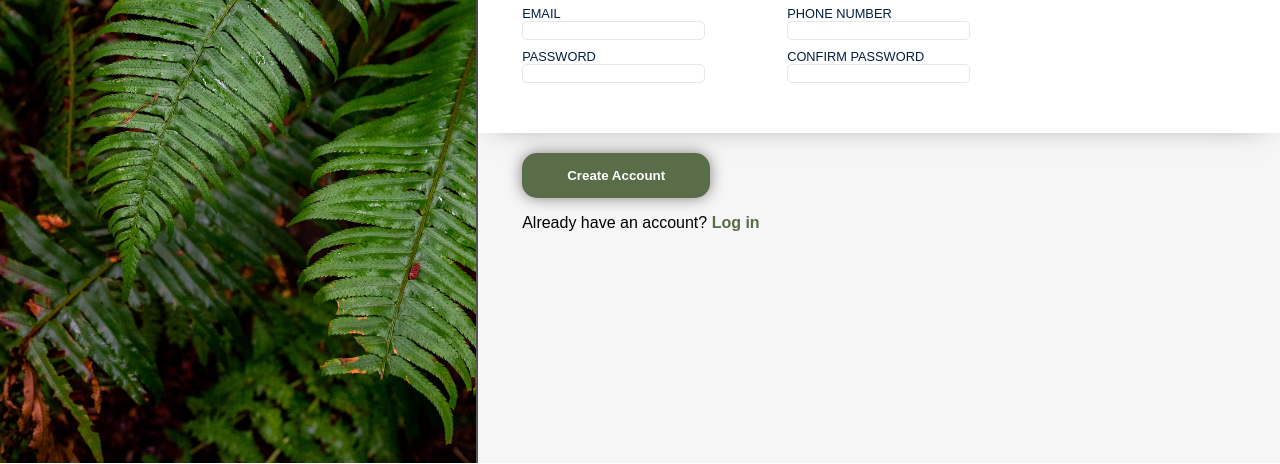
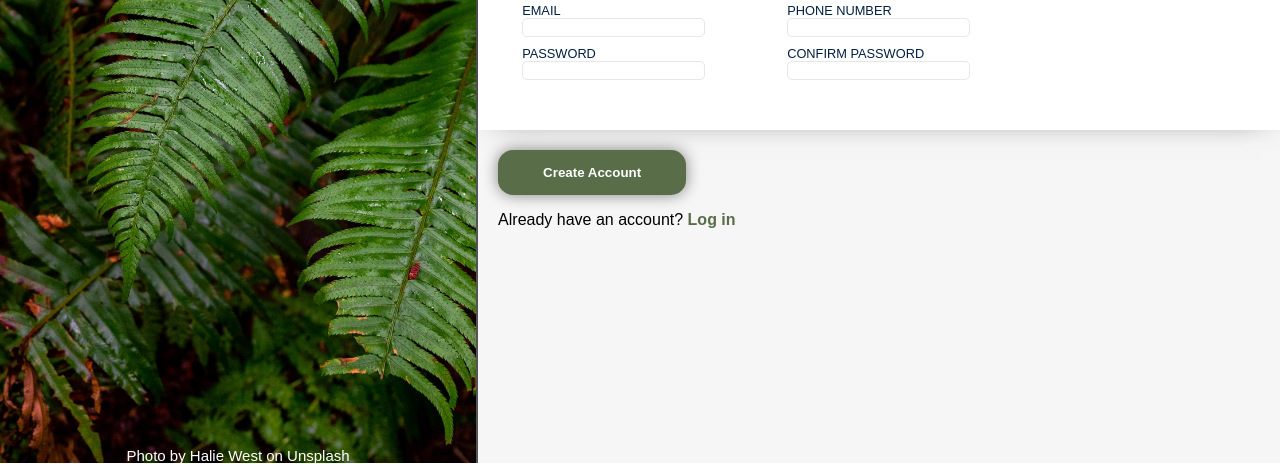
Before and after one commit to MiseryFell/sign-up-form, a plain HTML site: page index.html in a window 1280 px wide. Shown: the part 337-801 px from the top of the page. Drawn offline with Linux system fonts and the light colour scheme.

Commit message:
added photo credit

```diff
--- a/index.html
+++ b/index.html
@@ -14,6 +14,7 @@
             ODIN
 
         </div>
+        <div class="photo-credit">Photo by Halie West on Unsplash</div>
     </div>
     <div class="form-side-container">
         <div class="form-hero-text">
--- a/styles.css
+++ b/styles.css
@@ -65,7 +65,7 @@ div.form-element>label {
     height: min(25%, fit-content);
     width: 100%;
     max-width: 55.8vw;
-    padding: 1.2em 5.5% 0em 5.5%;
+    padding: 1em 5.5% 0em 5.5%;
     background-color: white;
     box-shadow: 0px 0px 32px -17px rgba(0,0,0,0.75)
 }
@@ -104,8 +104,7 @@ div.form-element>label {
 }
 
 .lower-form-side-container {
-    padding: 5.5%;
-    padding-top: 2.5%;
+    padding: 2.5% 0px 0px 2.5%;
 }
 
 #create-account-btn {
@@ -142,6 +141,15 @@ div.form-element>label {
     padding: 20px 0px;
 }
 
+.photo-credit {
+    width: 100%;
+    text-align: center;
+    position: relative;
+    bottom: -78%;
+    color: white;
+    font-size: 15px;
+}
+
 #password-match {
     width: 100%;
     color: red;
```
